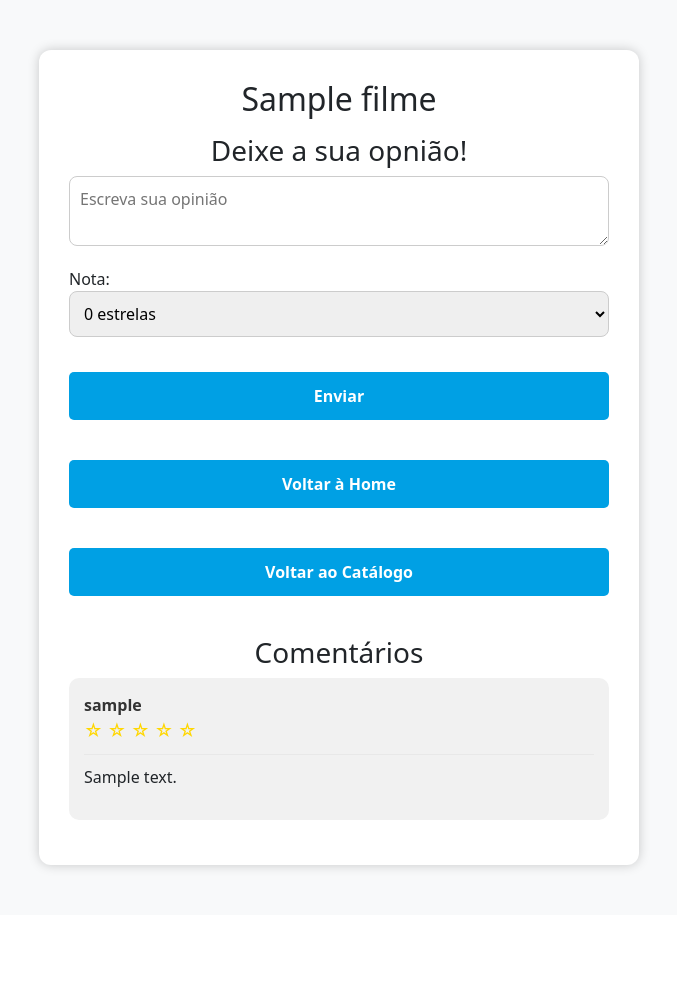
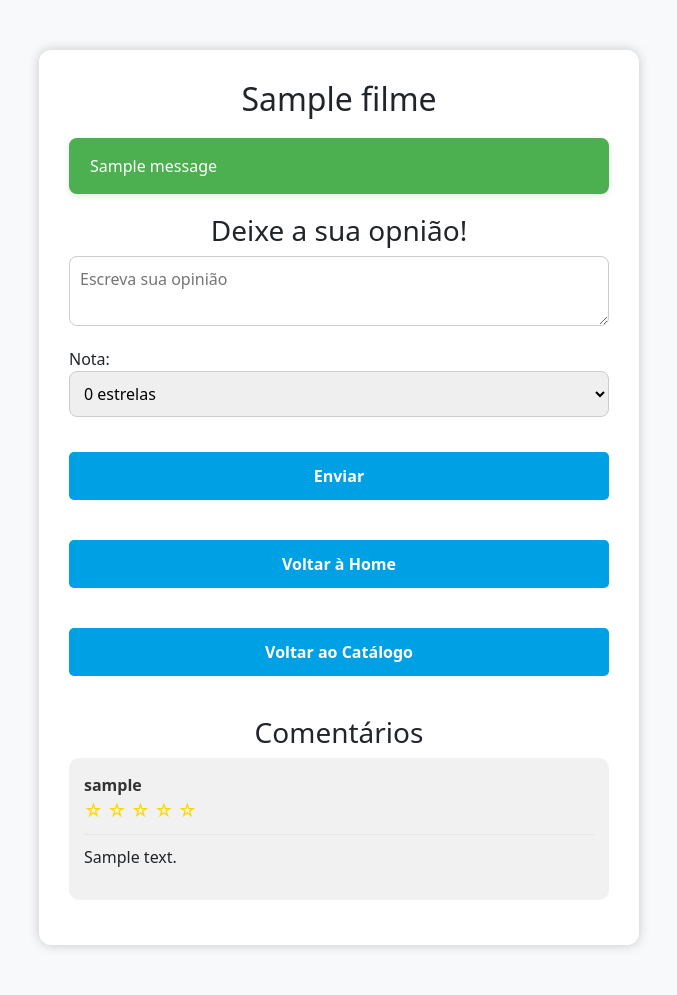
Before and after one commit to ricardomvlins/ProjetoFDS, a Django app: page /filmes/1/avaliar/ in a window 1280 px wide. Shown: the part 56-1051 px from the top of the page, without its empty margins (301-978 px from the left). Before the commit the page ends 928 px from the top, so only its background shows below. Run offline with Django 5.2, Linux system fonts and the light colour scheme; a user stored in the database is signed in; tables that the repository leaves empty hold one stand-in row (values such as "Sample post"); one stand-in notice (Sample message) is shown.

Commit message:
Mensagens de erro/sucesso

```diff
--- a/Aplicativo/templates/avaliacaoFilmeUser.html
+++ b/Aplicativo/templates/avaliacaoFilmeUser.html
@@ -122,6 +122,23 @@
             color: white;
         }
 
+        .mensagens {
+            margin: 20px 0;
+          }
+
+        .alert {
+        padding: 15px 20px;
+        border-radius: 8px;
+        font-weight: none;
+        color: #fff;
+        margin-bottom: 10px;
+        box-shadow: 0 2px 6px rgba(0, 0, 0, 0.1);
+            }
+
+        .alert.success {
+        background-color: #4CAF50;
+            }
+
     </style>
 </head>
 <body class="bg-light">
@@ -135,6 +152,16 @@
     <div class="container">
         <h2>{{ filme.titulo }}</h2>
         <p style="text-align: center;">{{ filme.descricao }}</p>
+
+        {% if messages %}
+            <div class="mensagens">
+                {% for message in messages %}
+                    <div class="alert {{ message.tags }}">
+                        {{ message }}
+                    </div>
+                {% endfor %}
+            </div>
+        {% endif %}
 
         <h3>Deixe a sua opnião!</h3>
         <form method="POST">
--- a/Aplicativo/views.py
+++ b/Aplicativo/views.py
@@ -5,6 +5,7 @@ from django.contrib.auth.models import User
 from django.shortcuts import render, get_object_or_404, redirect
 from django.contrib.auth.decorators import login_required
 from django.contrib.auth import logout
+from django.contrib import messages
 
 def homeAdmin(request):
     return render(request, 'homeAdmin.html')
@@ -144,11 +145,12 @@ def avaliacaoFilmeUser(request, filme_id):
             texto=comentario,
             nota=nota
         )
+        messages.success(request, "Filme avaliado com sucesso!")
         return redirect('avaliacaoFilmeUser', filme_id=filme.id)
 
     return render(request, 'avaliacaoFilmeUser.html', {
         'filme': filme,
-        'comentarios': comentarios
+        'comentarios': comentarios,
     })
 
 @login_required
```
Also changed, not shown: Aplicativo/templates/adcFilmeAdmin.html (+18 -4 lines), Aplicativo/templates/cadastro.html (+14 -9 lines).
